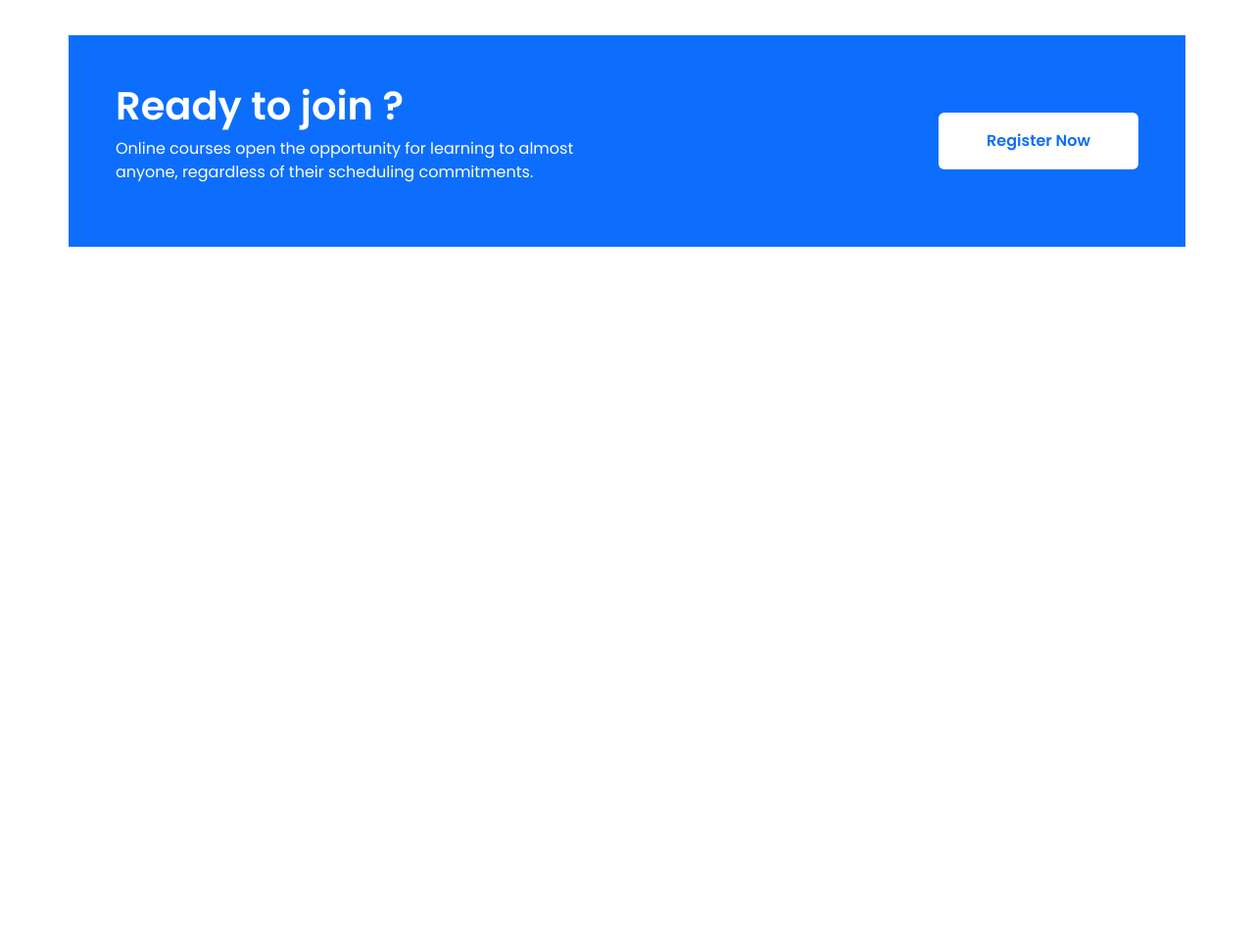
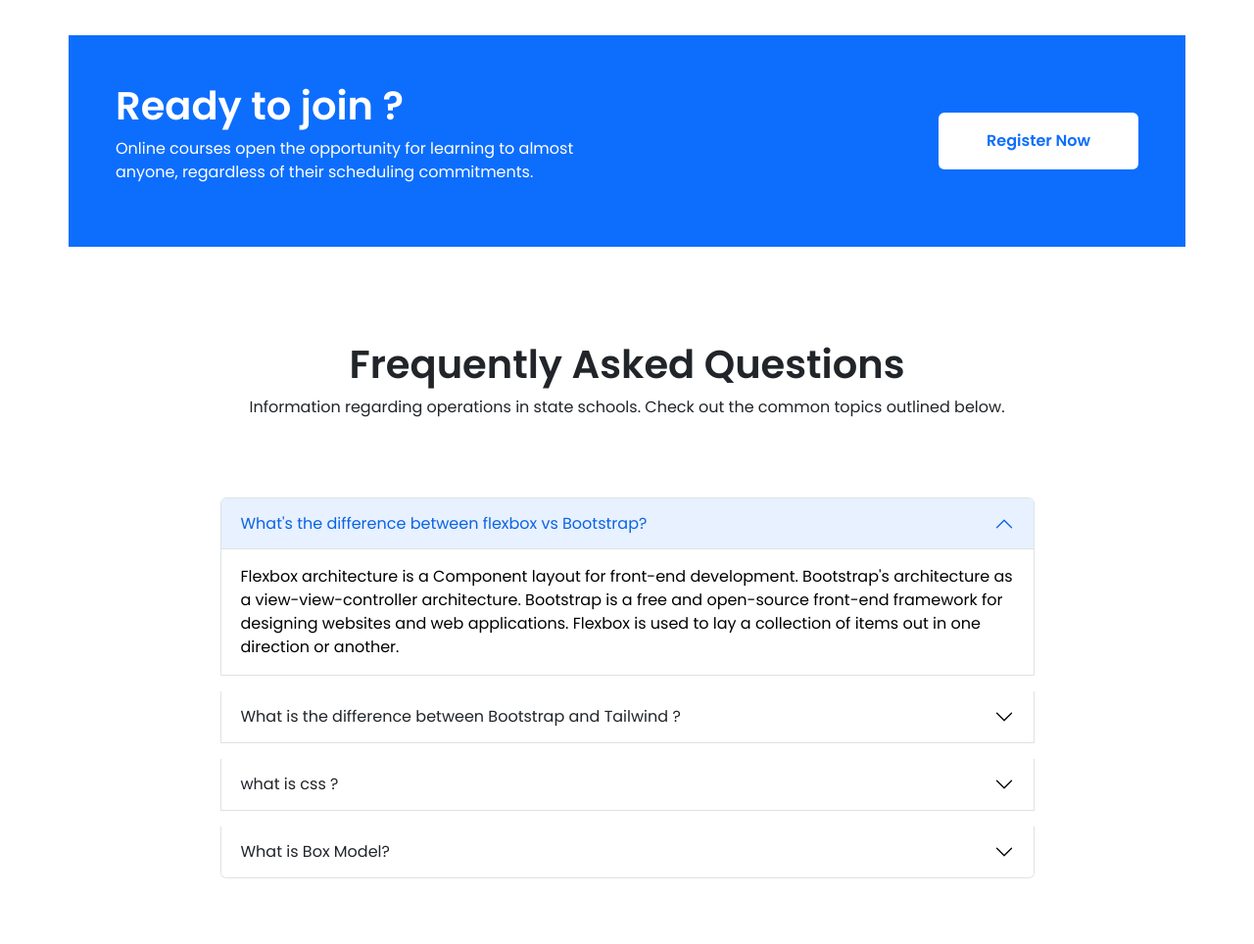
Before and after one commit to bayejidhawlader/03-ed-tech, a plain HTML site: page index.html in a window 1280 px wide. Shown: the part 1863-2827 px from the top of the page at 98% size. Before the commit the page ends 2163 px from the top, so only its background shows below. Drawn offline with nearby package versions, Linux system fonts and the light colour scheme.

Commit message:
Add FAQ Section

```diff
--- a/index.html
+++ b/index.html
@@ -243,18 +243,94 @@
 
 
     <!-- READY TO JOIN -->
-    <section class="ready container p-5 my-5 cyan-blue-bg">
+    <section class="container p-5 my-5 cyan-blue-bg">
       <div class="row align-items-center justify-content-center">
-        <div class="col-lg-6 text-white">
+        <div class="col-lg-6 col-sm-12 text-white">
           <h1 class="fw-bold">Ready to join ?</h1>
           <p>Online courses open the opportunity for learning to almost anyone, regardless of their scheduling commitments.</p>
         </div>
-        <div class="col-lg-6 text-end">
+        <div class="col-lg-6 col-sm-12 text-end">
           <div class="btn bg-white cyan-blue-color fw-bold py-3 px-5">Register Now</div>
         </div>
       </div>
     </section>
 
+
+    <!-- Frequently Asked Questions -->
+    <section class="container py-5">
+      <!-- Faq Text -->
+      <div class="text-center">
+        <h1 class="fw-bold">Frequently Asked Questions</h1>
+        <p>Information regarding operations in state schools. Check out the common topics outlined below.</p>
+      </div>
+
+      <!-- Question -->
+      <div class="row">
+        <div class="w-75 mx-auto my-5">
+          <div class="accordion" id="accordionExample">
+
+            <!-- Question 01 -->
+            <div class="accordion-item my-3">
+              <h2 class="accordion-header" id="headingOne">
+                <button class="accordion-button" type="button" data-bs-toggle="collapse" data-bs-target="#collapseOne" aria-expanded="true" aria-controls="collapseOne">
+                  What's the difference between flexbox vs Bootstrap?
+                </button>
+              </h2>
+              <div id="collapseOne" class="accordion-collapse collapse show" aria-labelledby="headingOne" data-bs-parent="#accordionExample">
+                <div class="accordion-body">
+                  Flexbox architecture is a Component layout for front-end development. Bootstrap's architecture as a view-view-controller architecture. Bootstrap is a free and open-source front-end framework for designing websites and web applications. Flexbox is used to lay a collection of items out in one direction or another.
+                </div>
+              </div>
+            </div>
+
+            <!-- Question 02 -->
+            <div class="accordion-item my-3">
+              <h2 class="accordion-header" id="headingTwo">
+                <button class="accordion-button collapsed" type="button" data-bs-toggle="collapse" data-bs-target="#collapseTwo" aria-expanded="false" aria-controls="collapseTwo">
+                  What is the difference between Bootstrap and Tailwind ?
+                </button>
+              </h2>
+              <div id="collapseTwo" class="accordion-collapse collapse" aria-labelledby="headingTwo" data-bs-parent="#accordionExample">
+                <div class="accordion-body">
+                  Bootstrap comes with a set of pre-styled responsive, mobile-first components that possess a definite UI kit. Tailwind CSS uses a set of utility classes to create a neat UI with more flexibility and uniqueness. Sites created using Bootstrap follow the generic pattern that makes them look identical.
+                </div>
+              </div>
+            </div>
+
+            <!-- Question 03 -->
+            <div class="accordion-item my-3">
+              <h2 class="accordion-header" id="headingThree">
+                <button class="accordion-button collapsed" type="button" data-bs-toggle="collapse" data-bs-target="#collapseThree" aria-expanded="false" aria-controls="collapseThree">
+                  what is css ?
+                </button>
+              </h2>
+              <div id="collapseThree" class="accordion-collapse collapse" aria-labelledby="headingThree" data-bs-parent="#accordionExample">
+                <div class="accordion-body">
+                  HTML (the Hypertext Markup Language) and CSS (Cascading Style Sheets) are two of the core technologies for building Web pages. HTML provides the structure of the page, CSS the (visual and aural) layout, for a variety of devices.
+                </div>
+              </div>
+            </div>
+
+            <!-- Question 04 -->
+            <div class="accordion-item my-3">
+              <h2 class="accordion-header" id="headingThree">
+                <button class="accordion-button collapsed" type="button" data-bs-toggle="collapse" data-bs-target="#collapseThree" aria-expanded="false" aria-controls="collapseThree">
+                  What is Box Model?
+                </button>
+              </h2>
+              <div id="collapseThree" class="accordion-collapse collapse" aria-labelledby="headingThree" data-bs-parent="#accordionExample">
+                <div class="accordion-body">
+                  In web development, the CSS box model refers to how HTML elements are modeled in browser engines and how the dimensions of those HTML elements are derived from CSS properties. It is a fundamental concept for the composition of HTML webpages.
+                </div>
+              </div>
+            </div>
+
+          </div>
+        </div>
+      </div>
+    </section>
+
+
     <!-- Bootstrap Cdn Js -->
     <script src="https://cdn.jsdelivr.net/npm/bootstrap@5.2.0/dist/js/bootstrap.bundle.min.js" integrity="sha384-A3rJD856KowSb7dwlZdYEkO39Gagi7vIsF0jrRAoQmDKKtQBHUuLZ9AsSv4jD4Xa" crossorigin="anonymous"></script>
 </body>
```
